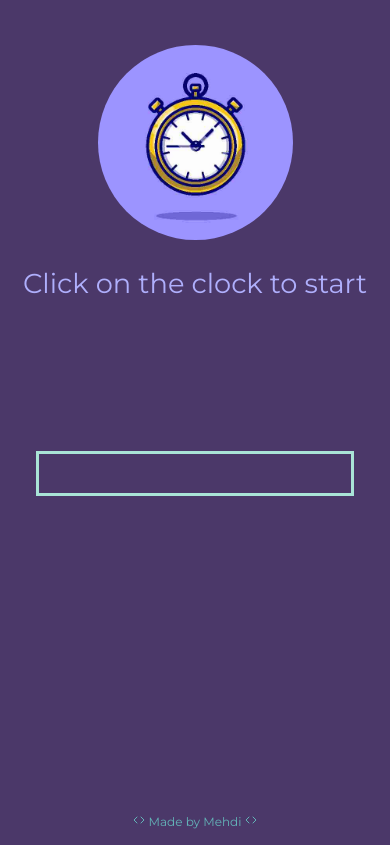
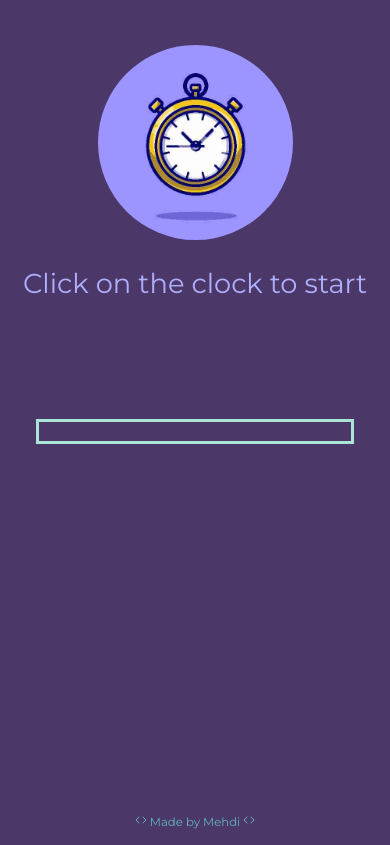
Before and after one commit to syedmehdiabbas/pomodoro, a plain HTML site: page index.html in a window 390 px wide. Shown: the part 196-1041 px from the top of the page. Drawn offline with Linux system fonts and the light colour scheme.

Commit message:
updated mobile view

```diff
--- a/css/styles.css
+++ b/css/styles.css
@@ -28,7 +28,7 @@ body {
 .meter {
   width: 80vw;
   border: 3px solid var(--tertiary);
-  height: 10vw;
+  height: 5vw;
 }
 
 .completed {
@@ -121,4 +121,12 @@ footer {
   .heading {
     font-size: 15vw;
   }
+
+  .sprint {
+    display: none;
+  }
+
+  footer {
+    font-size: 3vw;
+  }
 }
```
